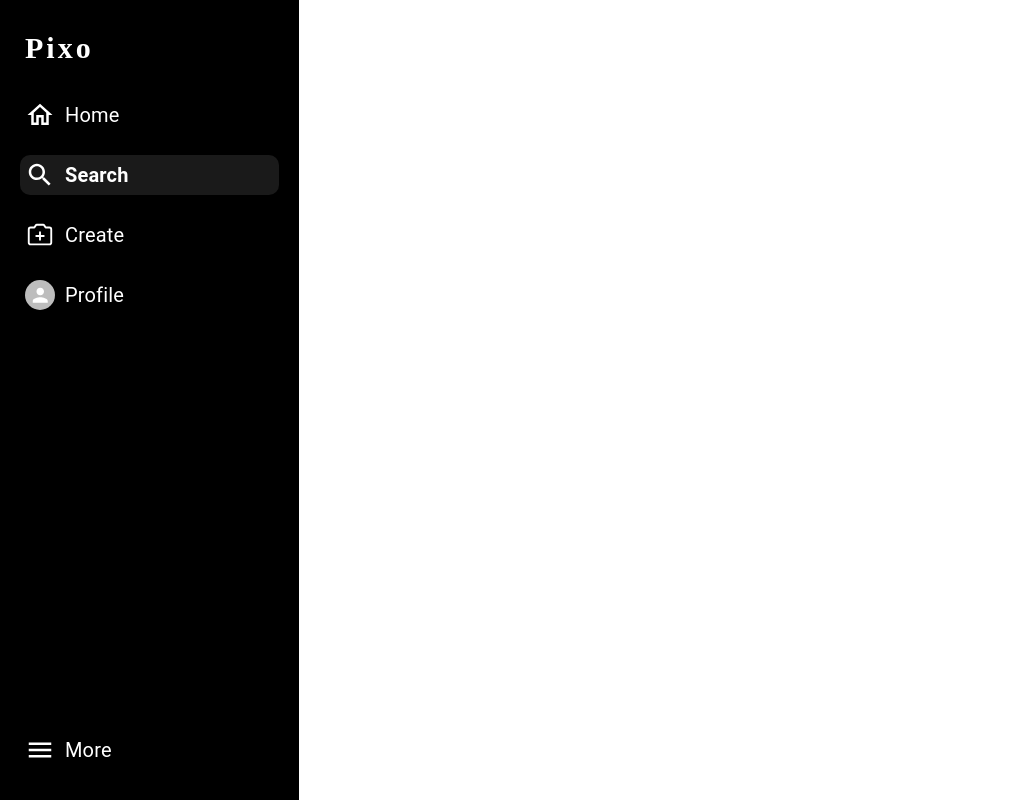
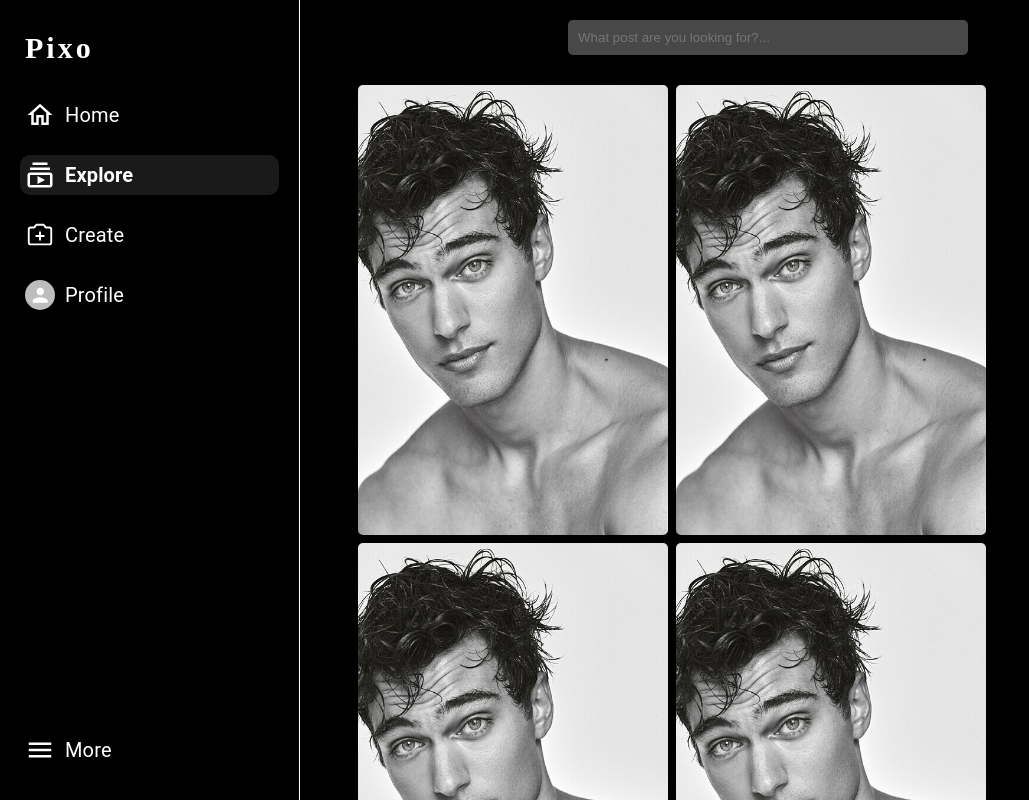
Before and after one commit to AbdujalolNabijonov/pixo-react, a React (Create React App) app: page /posts in a window 1280 px wide. Shown: the top 800 px of the page, without its empty margins (0-1029 px from the left). Built offline with nearby package versions, Linux system fonts and the light colour scheme; a web font is replaced by a local one.

Commit message:
feat: Publishing of posts page

```diff
--- a/src/components/navbar/index.tsx
+++ b/src/components/navbar/index.tsx
@@ -1,6 +1,6 @@
 import React from "react"
 import { Avatar, Box, MenuItem, Stack } from "@mui/material"
-import { Home, HomeOutlined, Menu, Search, SearchOutlined } from "@mui/icons-material"
+import { Home, HomeOutlined, Menu, Search, SearchOutlined, Subscript, Subscriptions, SubscriptionsOutlined, SubscriptOutlined } from "@mui/icons-material"
 import { useLocation, useNavigate } from "react-router-dom"
 import { CameraPlus, House } from "@phosphor-icons/react"
 
@@ -37,9 +37,9 @@ const Navbar = () => {
                     <MenuItem className="menu-item" onClick={() => navigateHandler("/posts")}>
                         <Stack className={routerPath === "/posts" ? "on menu-select" : "menu-select"}>
                             <Box>
-                                {routerPath === "/posts" ? <SearchOutlined className="menu-icon" /> : <Search className="menu-icon" />}
+                                {routerPath === "/posts" ? <SubscriptionsOutlined className="menu-icon" /> : <Subscriptions className="menu-icon" />}
                             </Box>
-                            <Box>Search</Box>
+                            <Box>Explore</Box>
                         </Stack>
                     </MenuItem>
                     <MenuItem className="menu-item" >
--- a/src/screen/postPage/index.tsx
+++ b/src/screen/postPage/index.tsx
@@ -1,12 +1,29 @@
-import { Stack } from "@mui/material"
+import { Box, Pagination, Stack } from "@mui/material"
 import BasicLayout from "../../components/layouts/basicLayout"
 
-const PostPage = ()=>{
+const PostPage = () => {
     return (
-    <Stack>
-        <h1>THIS IS post page</h1>
-        <a href="/memberpage">Member Page</a>
-    </Stack>
+        <Stack className="post-page">
+            <Stack className="container">
+                <Stack className="search">
+                    <input type="text" placeholder="What post are you looking for?..." />
+                </Stack>
+                <Stack className="post-list">
+                    {Array.from({ length: 15 }).map((key, index: number) => (
+                        <Box className={`explore-item ${[4, 5].includes(index % 10) ? "tall" : ""}`}>
+                            <img src="/imgs/man.jpg" alt="" />
+                        </Box>
+                    ))}
+                </Stack>
+                <Pagination
+                    className="pagination"
+                    count={10}
+                    color="secondary"
+                    variant="outlined"
+                    shape="rounded"
+                />
+            </Stack>
+        </Stack>
     )
 }
 
--- a/src/scss/pc/main.scss
+++ b/src/scss/pc/main.scss
@@ -4,6 +4,9 @@
 @import "./home/index.scss";
 @import "./home/members.scss";
 @import "./home/posts.scss";
+
+//Posts
+@import "./posts/index.scss";
 
 .pc-wrapper {
   .lifter {
--- /dev/null
+++ b/src/scss/pc/posts/index.scss
@@ -0,0 +1,44 @@
+.pc-wrapper {
+  .post-page {
+    background-color: black;
+    flex: 1;
+    width: 100%;
+    min-height: 100vh;
+    .container {
+      margin-top: 20px;
+      padding-left: 20%;
+      .search {
+        width: 400px;
+        margin: 0 auto;
+        input {
+          width: 100%;
+          padding: 10px;
+          border-radius: 5px;
+          border: none;
+          background-color: rgb(73, 72, 72);
+          color: white;
+          &:focus {
+            outline: none;
+          }
+        }
+      }
+      .post-list {
+        flex-direction: row;
+        flex-wrap: wrap;
+        gap: 8px;
+        width: 80%;
+        margin: 30px auto 20px auto;
+        .explore-item {
+          width: 310px;
+          border-radius: 5px;
+          height: 450px;
+          overflow: hidden;
+          img{
+            width: 100%;
+            height: 100%;
+          }
+        }
+      }
+    }
+  }
+}
```
Also changed, not shown: src/screen/homePage/index.tsx (line endings or trailing spaces).
